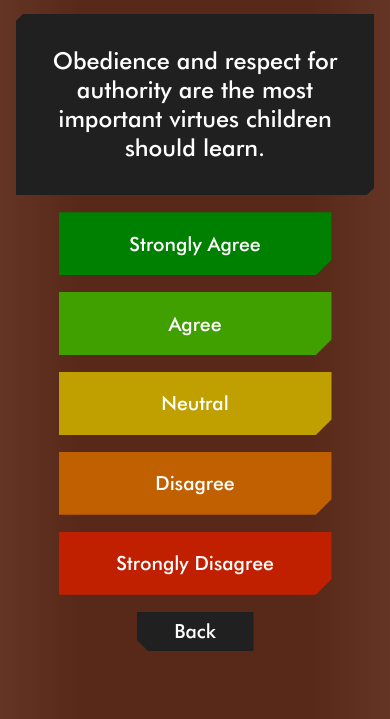
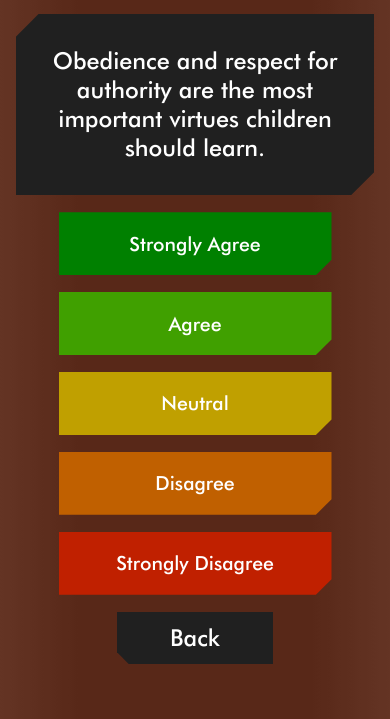
Before and after one commit to polittest/polithex, a plain HTML site: page quiz.html in a window 390 px wide. Shown: the part 125-844 px from the top of the page. Drawn offline with Linux system fonts and the light colour scheme.

Commit message:
Add files via upload

```diff
--- a/style.css
+++ b/style.css
@@ -454,6 +454,7 @@ li {
 
     .footer {
         font-size: 6vw;
+        margin: 6vw;
     }
 
     #question {
@@ -462,7 +463,7 @@ li {
         width: 80vw;
         min-height: 16vh;
         margin: 1vh auto;
-        clip-path: polygon(2vw 0, 100% 0, 100% calc(100% - 2vw), calc(100% - 2vw) 100%, 0 100%, 0 2vw);
+        clip-path: polygon(6vw 0, 100% 0, 100% calc(100% - 6vw), calc(100% - 6vw) 100%, 0 100%, 0 6vw);
     }
 
     #questionNumber {
@@ -470,9 +471,9 @@ li {
     }
 
     .backButton {
-        font-size: 5vw;
-        padding: 2vw;
-        width: 30vw;
+        font-size: 6vw;
+        padding: 3vw;
+        width: 40vw;
         margin: 1vh auto;
         clip-path: polygon(0 0, 100% 0, 100% 100%, 100% 100%, 3vw 100%, 0 calc(100% - 3vw));
     }
```
